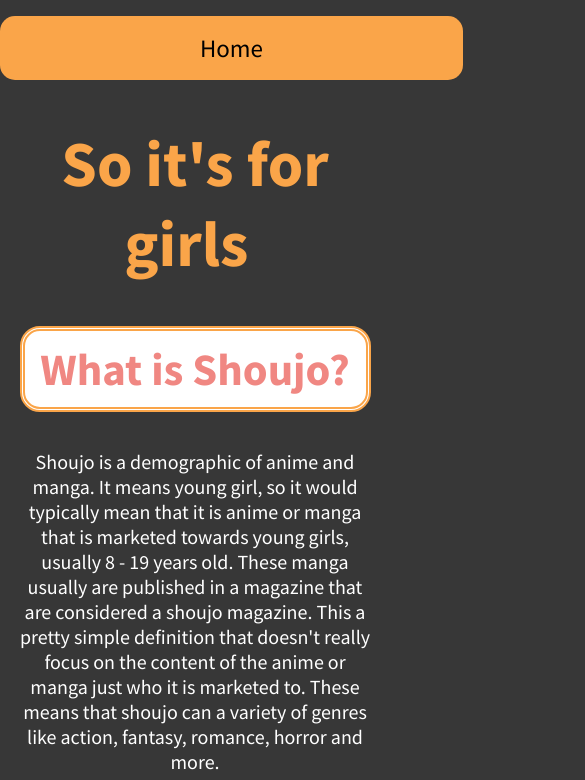
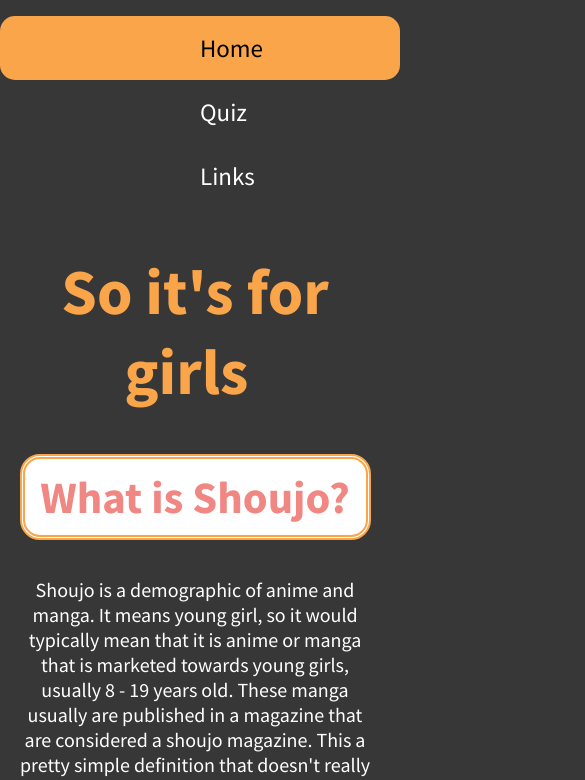
Before and after one commit to bbland1/Quiz-App, a React (Create React App) app: page / in a window 390 px wide. Shown: the top 780 px of the page, 585 px wide, since content can reach past the window. Built offline with nearby package versions, Linux system fonts and the light colour scheme.

Commit message:
updating navbar css media query

```diff
--- a/src/Components/NavBar/navbar.css
+++ b/src/Components/NavBar/navbar.css
@@ -1,5 +1,4 @@
 nav ul {
-  list-style-type: none;
   margin: 100 0 0 0;
   padding: 0;
   display: flex;
@@ -7,16 +6,16 @@ nav ul {
 }
 
 nav li {
-  float: left;
+  list-style-type: none;
 }
 
 nav li a {
   display: block;
   color: white;
   text-align: center;
-  padding: 16px 12.5rem;
+  padding: 1rem 12.5rem;
   text-decoration: none;
-  font-size: 25px;
+  font-size: 1.5625rem;
 }
 
 nav li a:hover {
@@ -31,11 +30,9 @@ nav li a:hover {
 }
 
 
+@media screen and (max-width: 768px) {
 
-@media screen and (orientation: landscape){
-
+  nav ul {
+    display: block;
+  }
 }
-
-@media screen and (max-width: 768px){
-
-}
```
